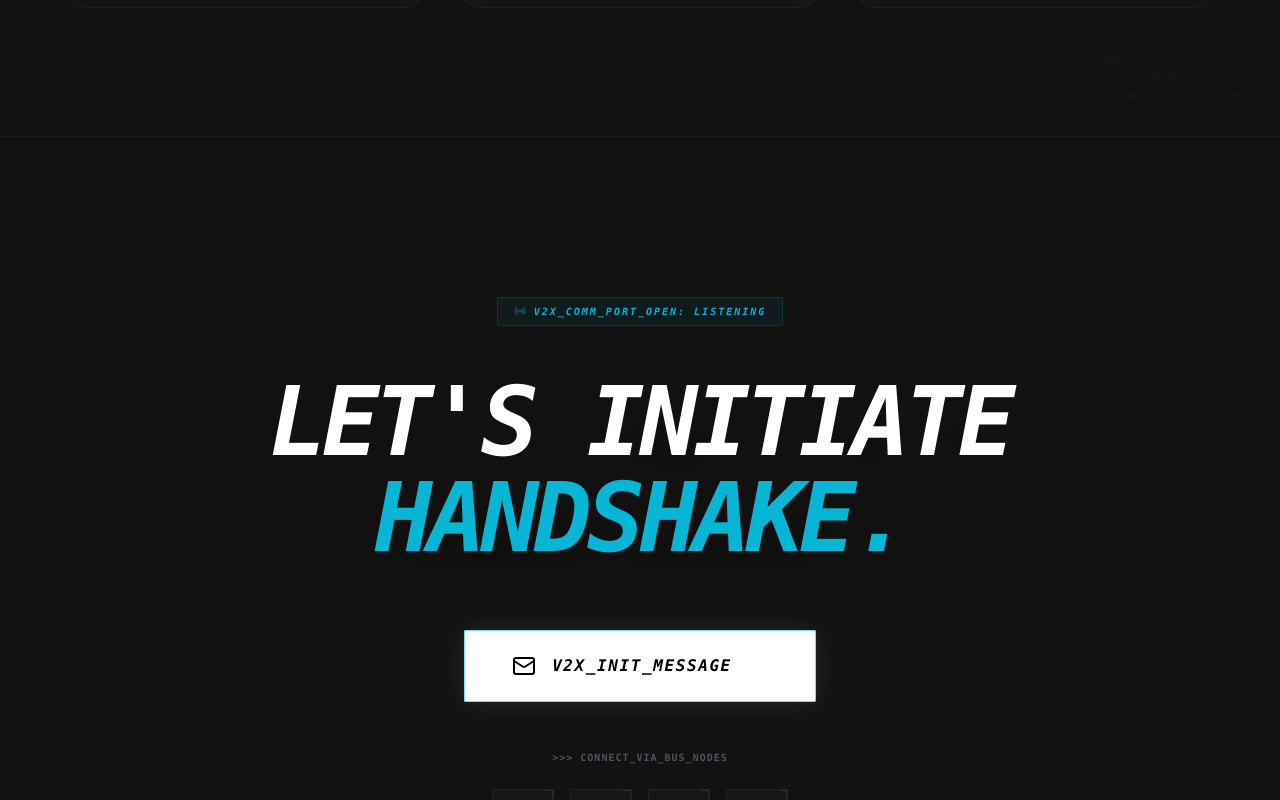
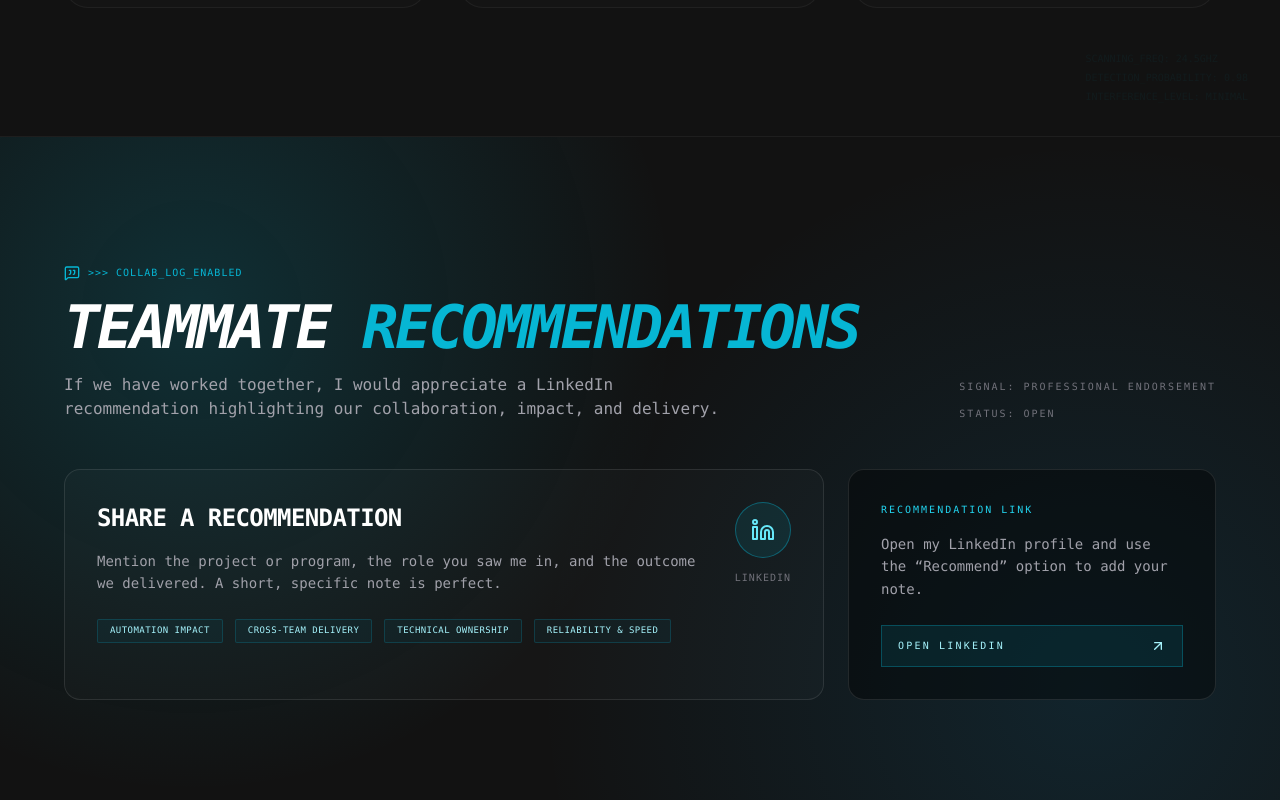
Before and after one commit to sureshkonar/Skill-folio, a Next.js app: page / in a window 1280 px wide. Shown: the part 8800-9600 px from the top of the page. Built offline with nearby package versions, Linux system fonts and the light colour scheme.

Commit message:
Add LinkedIn recommendation request section

```diff
--- a/src/app/page.tsx
+++ b/src/app/page.tsx
@@ -6,6 +6,7 @@ import Hackathons from "@/components/Hackathons";
 import Experience from "@/components/Experience";
 import Contact from "@/components/Contact";
 import Timeline from "@/components/Timeline";
+import Recommendations from "@/components/Recommendations";
 
 export default function Home() {
   return (
@@ -19,6 +20,7 @@ export default function Home() {
       <Timeline />
       <Projects />
       <Hackathons />
+      <Recommendations />
       <Contact />
     </main>
   );
--- /dev/null
+++ b/src/components/Recommendations.tsx
@@ -0,0 +1,86 @@
+"use client";
+
+import { MessageSquareQuote, Linkedin, ArrowUpRight } from "lucide-react";
+
+const LINKEDIN_PROFILE = "https://www.linkedin.com/in/suresh-konar-779114198/";
+
+export default function Recommendations() {
+    return (
+        <section id="recommendations" className="relative w-full bg-[#121212] px-6 py-32 overflow-hidden border-t border-white/5 font-mono">
+            <div className="absolute inset-0 bg-[radial-gradient(circle_at_15%_25%,rgba(6,182,212,0.18),transparent_40%),radial-gradient(circle_at_85%_80%,rgba(14,165,233,0.12),transparent_45%)] pointer-events-none" />
+
+            <div className="max-w-6xl mx-auto relative z-10">
+                <div className="flex flex-col md:flex-row md:items-end justify-between gap-8 mb-12">
+                    <div>
+                        <div className="flex items-center gap-2 mb-4">
+                            <MessageSquareQuote className="w-4 h-4 text-cyan-500" />
+                            <span className="text-cyan-500 text-[10px] tracking-widest uppercase">&gt;&gt;&gt; COLLAB_LOG_ENABLED</span>
+                        </div>
+                        <h2 className="text-4xl md:text-6xl font-black text-white tracking-tighter uppercase italic">
+                            Teammate <span className="text-cyan-500">Recommendations</span>
+                        </h2>
+                        <p className="text-zinc-400 text-sm md:text-base max-w-2xl mt-4 leading-relaxed">
+                            If we have worked together, I would appreciate a LinkedIn recommendation highlighting our collaboration, impact, and delivery.
+                        </p>
+                    </div>
+                    <div className="flex flex-col gap-3 text-[10px] uppercase tracking-[0.2em] text-zinc-500">
+                        <span>Signal: Professional Endorsement</span>
+                        <span>Status: Open</span>
+                    </div>
+                </div>
+
+                <div className="grid grid-cols-1 lg:grid-cols-3 gap-6">
+                    <div className="lg:col-span-2 border border-white/10 bg-white/[0.02] rounded-2xl p-6 md:p-8">
+                        <div className="flex items-start justify-between gap-6">
+                            <div>
+                                <h3 className="text-white text-2xl font-black uppercase tracking-tight mb-4">
+                                    Share a Recommendation
+                                </h3>
+                                <p className="text-zinc-400 text-sm leading-relaxed mb-6">
+                                    Mention the project or program, the role you saw me in, and the outcome we delivered.
+                                    A short, specific note is perfect.
+                                </p>
+                                <div className="flex flex-wrap gap-3">
+                                    {[
+                                        "Automation impact",
+                                        "Cross-team delivery",
+                                        "Technical ownership",
+                                        "Reliability & speed"
+                                    ].map((item) => (
+                                        <span key={item} className="text-[9px] px-3 py-1 border border-cyan-500/20 bg-cyan-500/5 text-cyan-200 uppercase tracking-wider rounded-sm">
+                                            {item}
+                                        </span>
+                                    ))}
+                                </div>
+                            </div>
+                            <div className="hidden md:flex flex-col items-center gap-3">
+                                <div className="w-14 h-14 rounded-full border border-cyan-500/40 bg-cyan-500/10 flex items-center justify-center">
+                                    <Linkedin className="w-6 h-6 text-cyan-300" />
+                                </div>
+                                <span className="text-[10px] text-zinc-500 uppercase tracking-widest">LinkedIn</span>
+                            </div>
+                        </div>
+                    </div>
+
+                    <div className="border border-white/10 bg-black/40 rounded-2xl p-6 md:p-8 flex flex-col justify-between">
+                        <div>
+                            <p className="text-[10px] text-cyan-400 tracking-[0.2em] uppercase mb-4">Recommendation Link</p>
+                            <p className="text-zinc-400 text-sm leading-relaxed">
+                                Open my LinkedIn profile and use the “Recommend” option to add your note.
+                            </p>
+                        </div>
+                        <a
+                            href={LINKEDIN_PROFILE}
+                            target="_blank"
+                            rel="noopener noreferrer"
+                            className="mt-6 inline-flex items-center justify-between gap-3 px-4 py-3 border border-cyan-500/30 bg-cyan-500/10 text-cyan-200 text-[10px] uppercase tracking-[0.22em] hover:bg-cyan-500/20 transition-colors"
+                        >
+                            Open LinkedIn
+                            <ArrowUpRight className="w-4 h-4" />
+                        </a>
+                    </div>
+                </div>
+            </div>
+        </section>
+    );
+}
```
